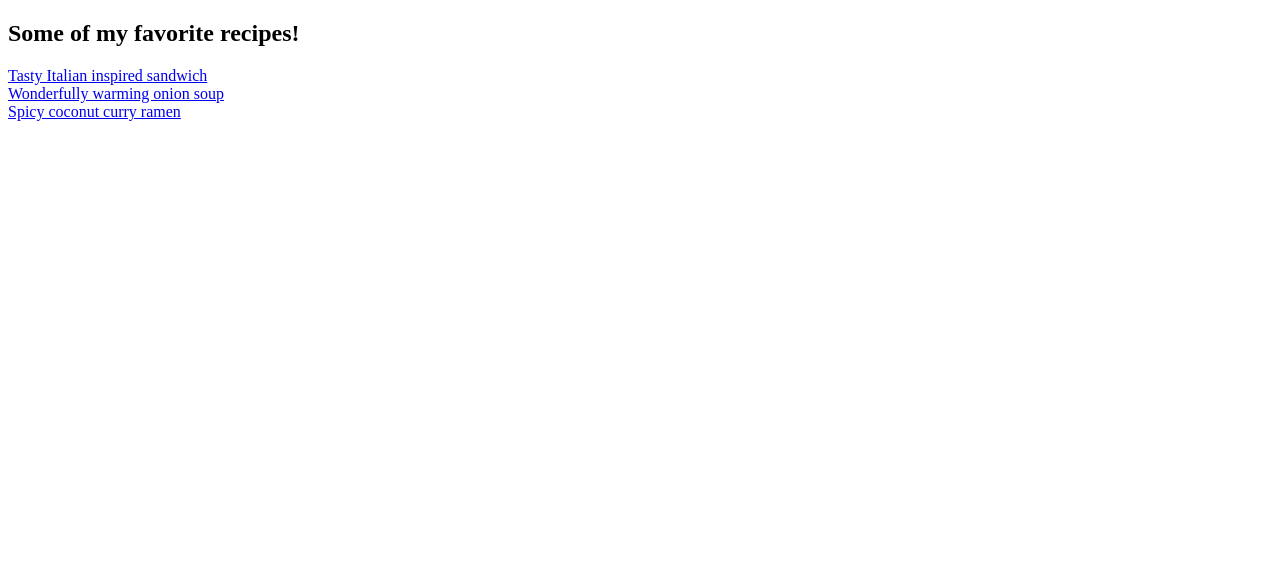
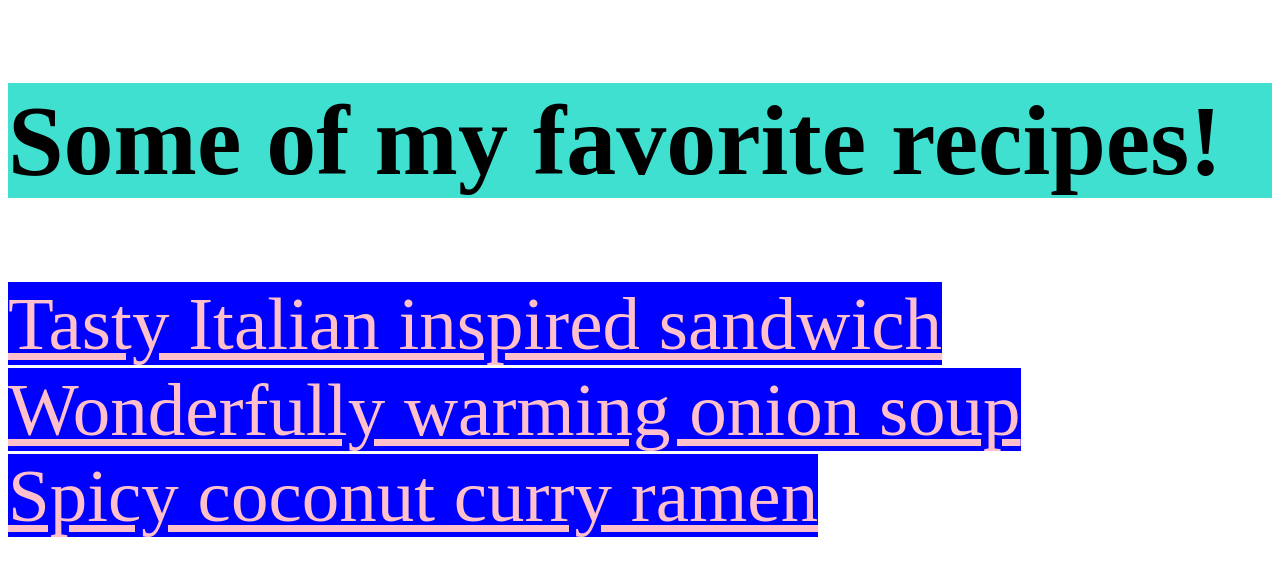
Before and after one commit to Chasetipher/odin-recipes, a plain HTML site: page index.html in a window 1280 px wide. Drawn offline with Linux system fonts and the light colour scheme.

Commit message:
testing stylesheet

```diff
--- a/index.html
+++ b/index.html
@@ -3,13 +3,14 @@
 <head>
     <meta charset="UTF-8">
     <title>Odin Recipes</title>
+    <link rel="Stylesheet" href="styles.css">
 </head>
 <body>
-    <h2>Some of my favorite recipes!</h2>
-    <a href="recipes/grinder-sandwich.html">Tasty Italian inspired sandwich</a>
+    <h2 class="title">Some of my favorite recipes!</h2>
+    <a class="links" href="recipes/grinder-sandwich.html">Tasty Italian inspired sandwich</a>
     <br>
-    <a href="recipes/french-onion-soup.html">Wonderfully warming onion soup</a>
+    <a class="links" href="recipes/french-onion-soup.html">Wonderfully warming onion soup</a>
     <br>
-    <a href="recipes/coconut-curry-ramen.html">Spicy coconut curry ramen</a>
+    <a class="links" href="recipes/coconut-curry-ramen.html">Spicy coconut curry ramen</a>
 </body>
 </html>
--- /dev/null
+++ b/styles.css
@@ -0,0 +1,12 @@
+.title {
+    font-size: 100px;
+    font-weight: 3px;
+    background-color: turquoise;
+    color:black;
+}
+
+.links {
+    background-color: blue;
+    color: pink;
+    font-size: 75px;
+}
```
Also changed, not shown: recipes/coconut-curry-ramen.html (+1 -0 lines), recipes/french-onion-soup.html (+2 -1 lines), recipes/grinder-sandwich.html (+2 -1 lines).
